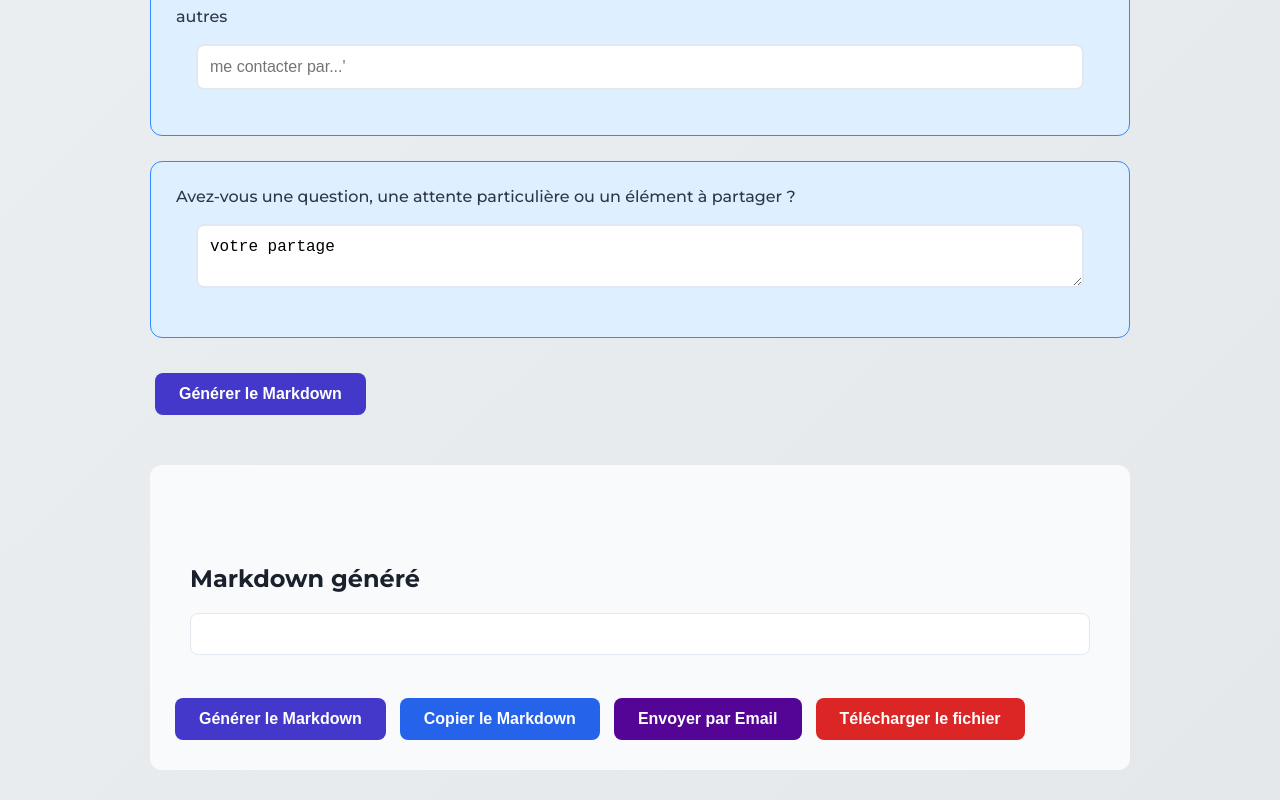
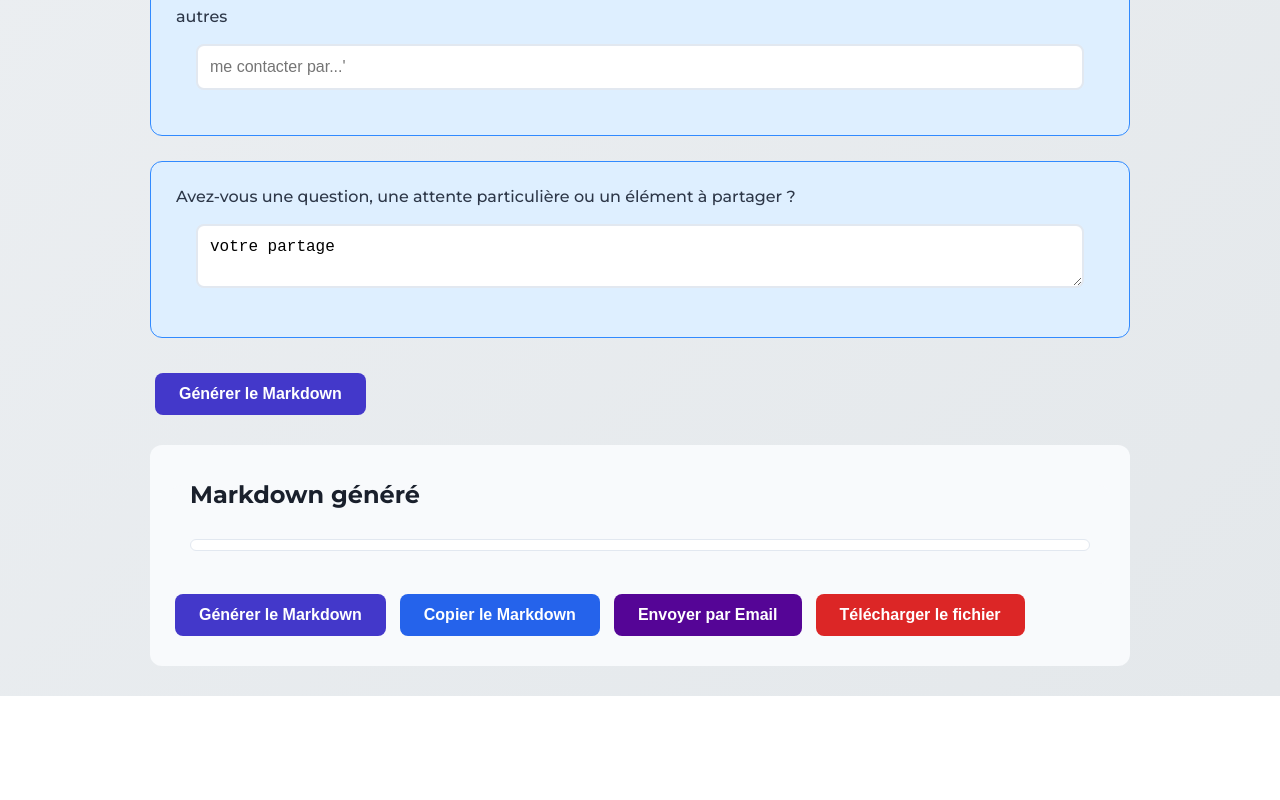
Before and after one commit to Vincent8314/Fiche-de-Rencontre-Client-Coaching-Fitness, a plain HTML site: page index.html in a window 1280 px wide. Shown: the part 3006-3806 px from the top of the page. After the commit the page ends 3702 px from the top, so only its background shows below. Drawn offline with nearby package versions, Linux system fonts and the light colour scheme.

Commit message:
Update index.html

```diff
--- a/index.html
+++ b/index.html
@@ -141,7 +141,7 @@
 
     /* Style de la section de sortie */
     .output-section {
-      margin-top: 40px;
+      margin-top: 20px;
       background: #f8fafc;
       border-radius: 12px;
       padding: 20px;
@@ -149,12 +149,13 @@
 
     .output-section h2 {
       color: #1a202c;
-      margin-bottom: 20px;
+      margin-bottom: 30px;
+      margin-top: -25px;
     }
 
     .output-section pre {
       background-color: #ffffff;
-      padding: 20px;
+      padding: 5px;
       border-radius: 8px;
       border: 1px solid #e2e8f0;
       font-family: monospace;
```
